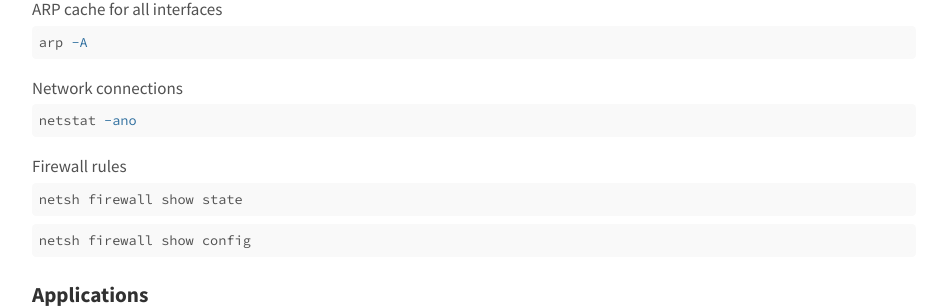
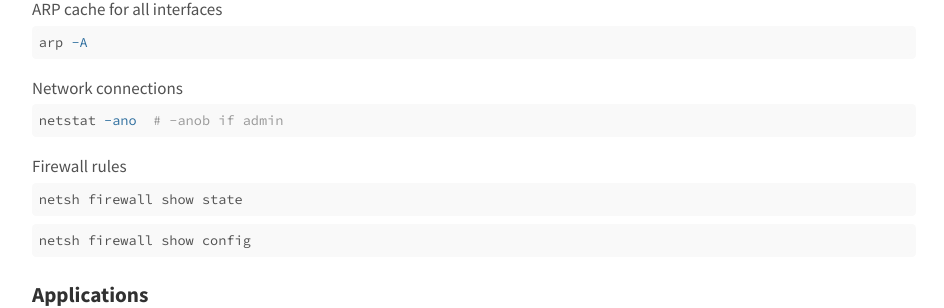
Before and after one commit to agrzeslak/cheatsheet, a Jekyll site: the page built from _topics/windows-privesc.md, in a window 1280 px wide. Shown: the part 1071-1379 px from the top of the page, without its empty margins (166-1110 px from the left). Built offline with Jekyll 4.4.1, drawn with Linux system fonts in a browser that asks for light colours.

Commit message:
minor windows change

````diff
--- a/_topics/windows-privesc.md
+++ b/_topics/windows-privesc.md
@@ -68,7 +68,7 @@ arp -A
 
 Network connections
 ```powershell
-netstat -ano
+netstat -ano  # -anob if admin
 ```
 
 Firewall rules
````
